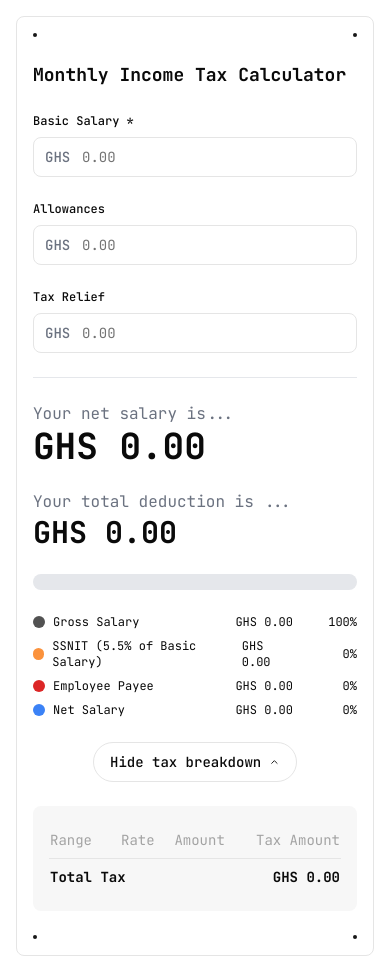
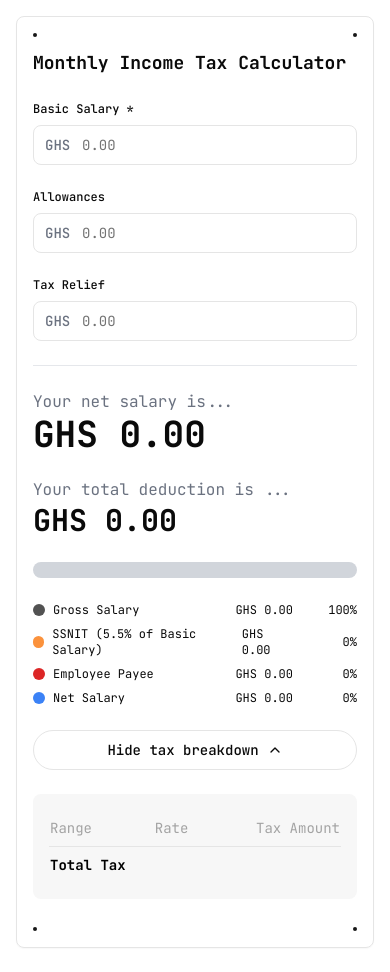
Before and after one commit to mallenkb/Ghana-Income-Tax-Calculator, a Next.js app: page / in a window 390 px wide. Both pictures are taken after a click on the button "Show tax breakdown". Built offline with nearby package versions, Linux system fonts and the light colour scheme.

Commit message:
Mixed mobile view UI and paddings

```diff
--- a/src/components/Widget.tsx
+++ b/src/components/Widget.tsx
@@ -83,13 +83,15 @@ export default function Widget() {
 
   return (
     <div className='pt-4 sm:pt-4 px-4 pb-4 bg-[#FFFFFF] w-full sm:max-w-[560px] flex-col items-center justify-center sm:rounded-[12px] font-jetbrains'>
-      <div className='border-[1px] rounded-[8px] p-4 w-full space-y-6'>
+      <div className="border border-[#E5E5E5] rounded-[8px] shadow-[0px_1px_2px_-1px_rgba(10,10,10,0.10)] sm:shadow-[0px_1px_2px_-1px_rgba(10,10,10,0.10)]">
         {/* Top dots */}
-        <div className="flex justify-between mb-2">
+        <div className="flex justify-between mb-3 p-4 pb-0">
           <div className="w-1 h-1 bg-[#171717] rounded-full"></div>
           <div className="w-1 h-1 bg-[#171717] rounded-full"></div>
         </div>
 
+        <div className="space-y-6 px-4 pb-4">
+          {/* Main content */}
           <h1 className='text-lg font-bold'>Monthly Income Tax Calculator</h1>
 
           <div className='grid grid-cols-1 sm:grid-cols-2 gap-6'>
@@ -151,11 +153,15 @@ export default function Widget() {
 
               <div className='mt-6'>
                 <div className='h-4 bg-gray-200 rounded-full mb-6 overflow-hidden'>
-                <div className='h-full flex'>
-                  <div className='bg-[#3B82F6]' style={{width: `${(results.netIncome / results.grossRemuneration * 100).toFixed(1)}%`}}></div>
-                  <div className='bg-[#FB923C]' style={{width: `${(results.ssnitContribution / results.grossRemuneration * 100).toFixed(1)}%`}}></div>
-                  <div className='bg-[#DC2626]' style={{width: `${(results.totalTaxPayable / results.grossRemuneration * 100).toFixed(1)}%`}}></div>
+                  {results && results.grossRemuneration > 0 ? (
+                    <div className='h-full flex space-x-[2px]'>
+                      <div className='bg-[#3B82F6]' style={{width: `calc(${(results.netIncome / results.grossRemuneration * 100).toFixed(1)}% - 1.33px)`}}></div>
+                      <div className='bg-[#FB923C]' style={{width: `calc(${(results.ssnitContribution / results.grossRemuneration * 100).toFixed(1)}% - 1.33px)`}}></div>
+                      <div className='bg-[#DC2626]' style={{width: `calc(${(results.totalTaxPayable / results.grossRemuneration * 100).toFixed(1)}% - 1.33px)`}}></div>
                     </div>
+                  ) : (
+                    <div className='h-full bg-gray-300'></div>
+                  )}
                 </div>
                 <div className='space-y-2 text-xs'>
                   {[
@@ -179,11 +185,11 @@ export default function Widget() {
           <div className='flex justify-center mb-2'>
             <Button
               variant="outline"
-            className="w-[204px] rounded-full border-[1px]"
+              className="w-full sm:w-auto px-4 py-2 rounded-full border-[1px] flex items-center justify-center"
               onClick={toggleBreakdown}
             >
-            {showBreakdown ? "Hide tax breakdown" : "Show tax breakdown"}
-            {showBreakdown ? <ChevronUp className="ml-2 h-4 w-4" /> : <ChevronDown className="ml-2 h-4 w-4" />}
+              <span className="mr-2">{showBreakdown ? "Hide tax breakdown" : "Show tax breakdown"}</span>
+              {showBreakdown ? <ChevronUp className="h-4 w-4" /> : <ChevronDown className="h-4 w-4" />}
             </Button>
           </div>
 
@@ -197,24 +203,24 @@ export default function Widget() {
                 className="overflow-hidden"
               >
                 <div className="p-4 bg-[#F7F7F7] rounded-[8px]">
+                  <div className="overflow-x-auto">
                     <table className="w-full text-sm">
                       <thead>
                         <tr className="border-b text-[#A3A3A3]">
                           <th className="text-left py-2 font-normal">Range</th>
                           <th className="text-right py-2 font-normal">Rate</th>
-                      <th className="text-right py-2 font-normal">Amount</th>
                           <th className="text-right py-2 font-normal">Tax Amount</th>
                         </tr>
                       </thead>
                       <tbody>
                         {[
-                      { range: ["GHS 0.00 -", "490.00"], rate: "0.0%", amount: "GHS 490.00", tax: results.breakdown.tax > 0 ? formatNumber(Math.min(490, results.breakdown.taxableIncome) * 0) : "0.00" },
-                      { range: ["GHS 490.00 -", "600.00"], rate: "5.0%", amount: "GHS 110.00", tax: results.breakdown.tax > 5.5 ? "5.50" : formatNumber(Math.max(0, Math.min(110, results.breakdown.taxableIncome - 490)) * 0.05) },
-                      { range: ["GHS 600.00 -", "730.00"], rate: "10.0%", amount: "GHS 130.00", tax: results.breakdown.tax > 18.5 ? "13.00" : formatNumber(Math.max(0, Math.min(130, results.breakdown.taxableIncome - 600)) * 0.1) },
-                      { range: ["GHS 730.00 -", "3,896.67"], rate: "17.5%", amount: "GHS 3,166.67", tax: results.breakdown.tax > 572.67 ? "554.17" : formatNumber(Math.max(0, Math.min(3166.67, results.breakdown.taxableIncome - 730)) * 0.175) },
-                      { range: ["GHS 3,896.67 -", "19,896.67"], rate: "25.0%", amount: "GHS 16,000.00", tax: results.breakdown.tax > 4572.67 ? "4,000.00" : formatNumber(Math.max(0, Math.min(16000, results.breakdown.taxableIncome - 3896.67)) * 0.25) },
-                      { range: ["GHS 19,896.67 -", "50,416.67"], rate: "30.0%", amount: "GHS 30,520.00", tax: formatNumber(Math.max(0, Math.min(30520, results.breakdown.taxableIncome - 19896.67)) * 0.3) },
-                      { range: ["Above", "GHS 50,416.67"], rate: "35.0%", amount: "-", tax: formatNumber(Math.max(0, results.breakdown.taxableIncome - 50416.67) * 0.35) },
+                          { range: ["GHS 0.00 -", "490.00"], rate: "0.0%", tax: results.breakdown.tax > 0 ? formatNumber(Math.min(490, results.breakdown.taxableIncome) * 0) : "0.00" },
+                          { range: ["GHS 490.00 -", "600.00"], rate: "5.0%", tax: results.breakdown.tax > 5.5 ? "5.50" : formatNumber(Math.max(0, Math.min(110, results.breakdown.taxableIncome - 490)) * 0.05) },
+                          { range: ["GHS 600.00 -", "730.00"], rate: "10.0%", tax: results.breakdown.tax > 18.5 ? "13.00" : formatNumber(Math.max(0, Math.min(130, results.breakdown.taxableIncome - 600)) * 0.1) },
+                          { range: ["GHS 730.00 -", "3,896.67"], rate: "17.5%", tax: results.breakdown.tax > 572.67 ? "554.17" : formatNumber(Math.max(0, Math.min(3166.67, results.breakdown.taxableIncome - 730)) * 0.175) },
+                          { range: ["GHS 3,896.67 -", "19,896.67"], rate: "25.0%", tax: results.breakdown.tax > 4572.67 ? "4,000.00" : formatNumber(Math.max(0, Math.min(16000, results.breakdown.taxableIncome - 3896.67)) * 0.25) },
+                          { range: ["GHS 19,896.67 -", "50,416.67"], rate: "30.0%", tax: formatNumber(Math.max(0, Math.min(30520, results.breakdown.taxableIncome - 19896.67)) * 0.3) },
+                          { range: ["Above", "GHS 50,416.67"], rate: "35.0%", tax: formatNumber(Math.max(0, results.breakdown.taxableIncome - 50416.67) * 0.35) },
                         ]
                         .filter(row => parseFloat(row.tax) > 0)
                         .map((row, index) => (
@@ -223,25 +229,26 @@ export default function Widget() {
                               {row.range[0]}<br />{row.range[1]}
                             </td>
                             <td className="text-right py-2">{row.rate}</td>
-                        <td className="text-right py-2">{row.amount}</td>
                             <td className="text-right py-2">GHS {row.tax}</td>
                           </tr>
                         ))}
                       </tbody>
                       <tfoot>
-                    <tr className="font-bold">
-                      <td colSpan={3} className="py-2">Total Tax</td>
-                      <td className="text-right py-2">GHS {formatNumber(results.totalTaxPayable)}</td>
+                        <tr className="font-bold border-t border-[#E5E5E5] text-black">
+                          <td colSpan={2} className="py-2 sm:hidden">Total Tax</td>
+                          <td colSpan={3} className="py-2 text-right hidden sm:table-cell">Total Tax: GHS {formatNumber(results.breakdown.tax)}</td>
                         </tr>
                       </tfoot>
                     </table>
                   </div>
+                </div>
               </motion.div>
             )}
           </AnimatePresence>
+        </div>
 
         {/* Bottom dots */}
-        <div className="flex justify-between mt-2">
+        <div className="flex justify-between mt-3 p-4 pt-0">
           <div className="w-1 h-1 bg-[#171717] rounded-full"></div>
           <div className="w-1 h-1 bg-[#171717] rounded-full"></div>
         </div>
```
Lines whose indentation alone changed are shown as unchanged.
